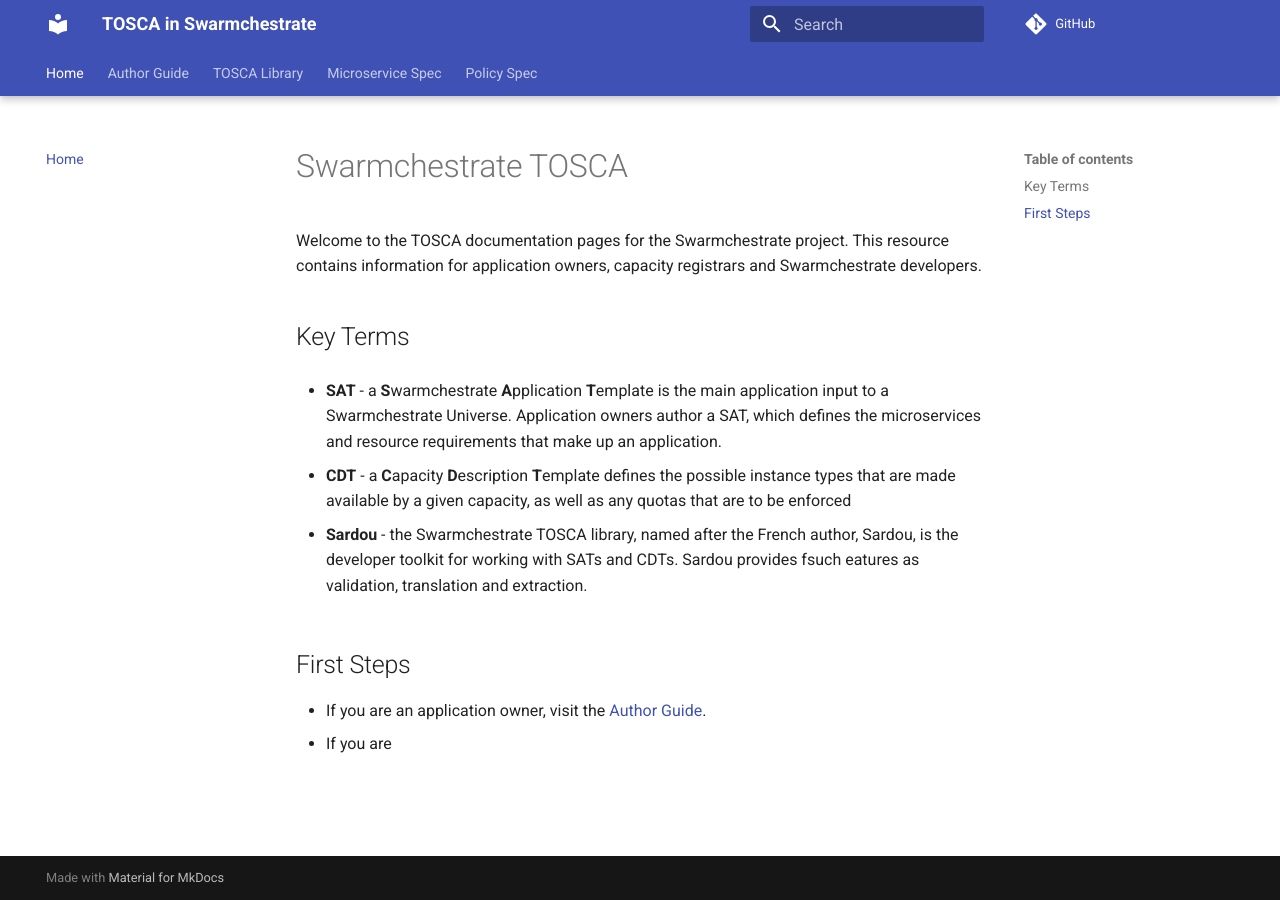
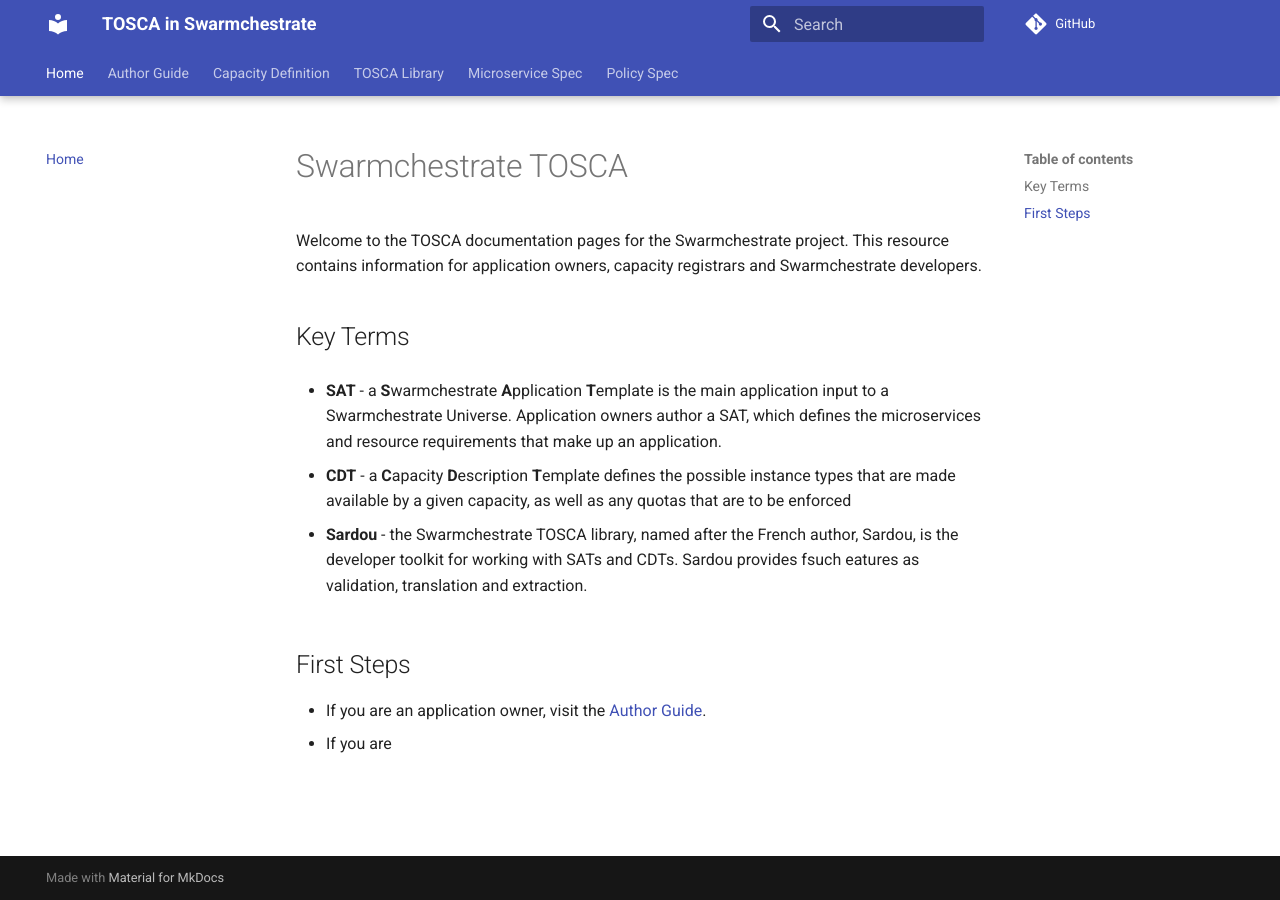
Before and after one commit to Swarmchestrate/tosca, an MkDocs documentation site: the page built from docs/index.md, in a window 1280 px wide. Built offline with MkDocs 1.6.1 and Material for MkDocs 9.7.7, drawn with Linux system fonts in a browser that asks for light colours; comment, search, counter and statistics services are not loaded.

Commit message:
docs: update nav

```diff
--- a/mkdocs.yml
+++ b/mkdocs.yml
@@ -15,6 +15,7 @@ theme:
 nav:
   - Home: index.md
   - Author Guide: authors.md
+  - Capacity Definition: capacity.md
   - TOSCA Library: sardou.md
   - Microservice Spec: application.md
   - Policy Spec: policy.md
```
